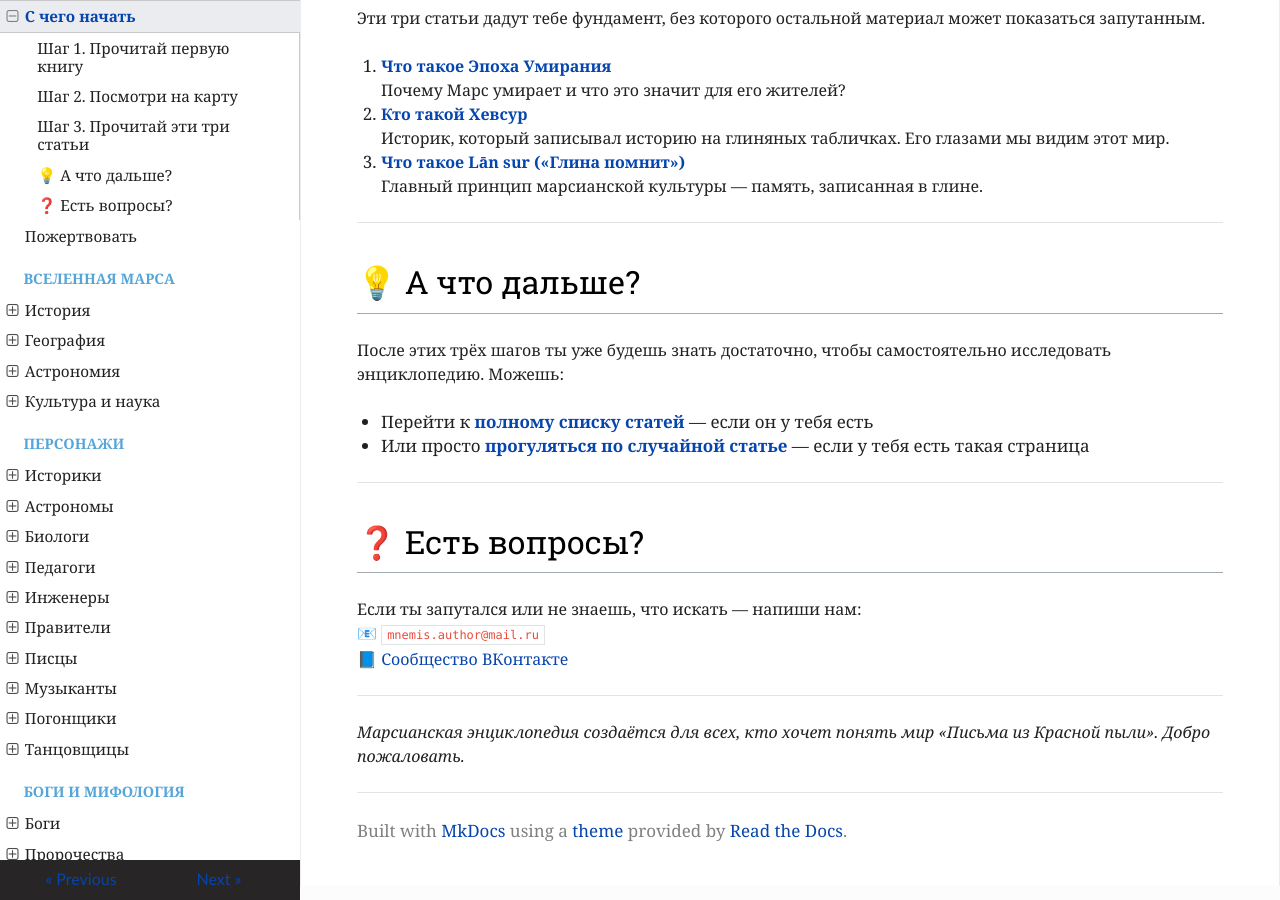
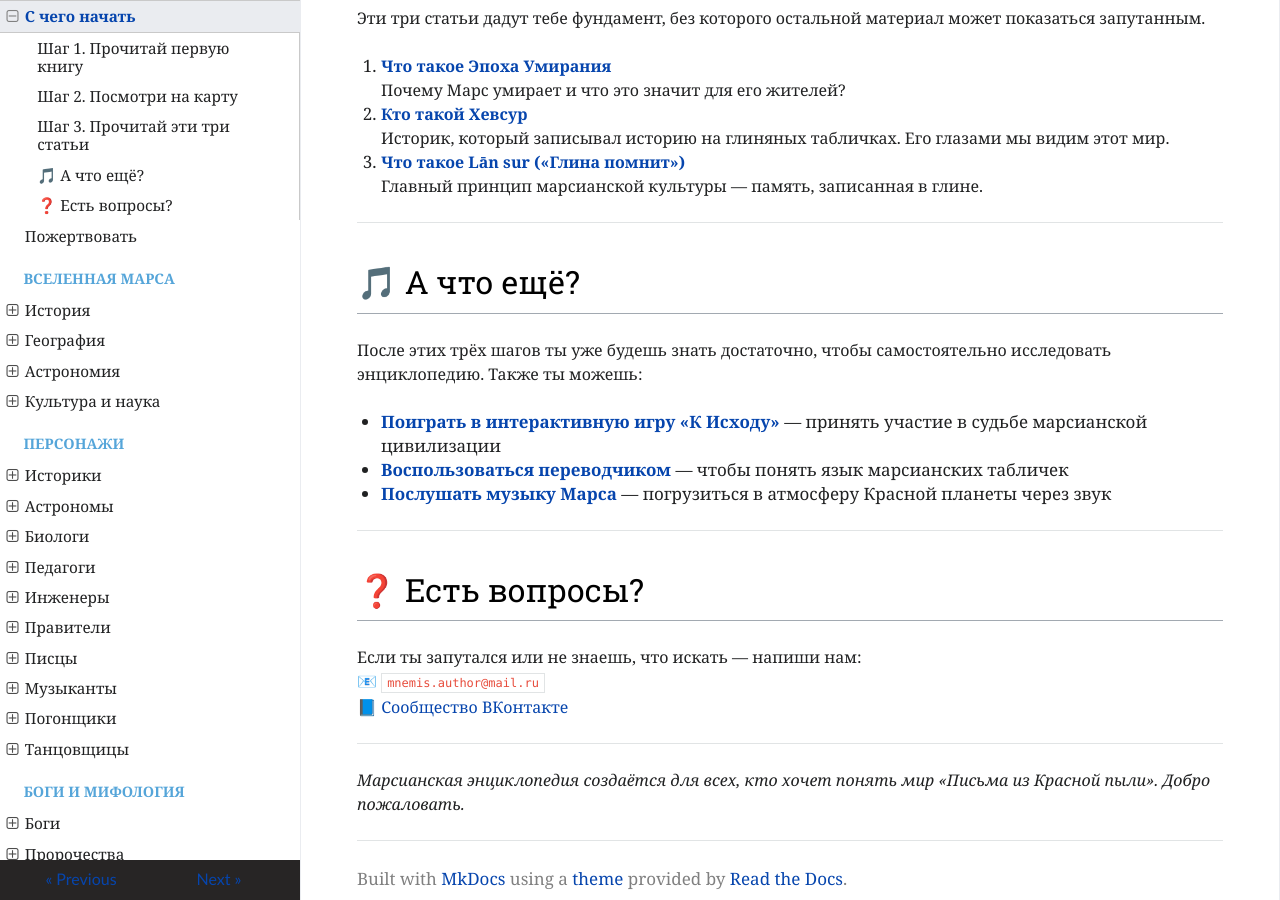
Before and after one commit to ivanhohlov14-bit/mars-encyclopedia, an MkDocs documentation site: the page built from docs/start-here.md, in a window 1280 px wide and 900 px high, scrolled down 1092 px. Built offline with MkDocs 1.6.1, drawn with Linux system fonts in a browser that asks for light colours; nearby versions of some CDN libraries; some of the changed text lies outside the part shown.

Commit message:
Update start-here.md

```diff
--- a/docs/start-here.md
+++ b/docs/start-here.md
@@ -12,7 +12,7 @@
 
 Всё начинается с книги, которая открывает цикл. Именно здесь ты познакомишься с главными героями, узнаешь, что такое Эпоха Умирания, и поймёшь, почему марсиане решили покинуть свою планету.
 
-👉 **[«Ацидалийское море» — первая книга цикла](https://mars-wiki.ru/books/acidalia-sea-book/)**
+👉 **[«Ацидалийское море» — первая книга цикла](https://mars-wiki.ru/books/acidalia-sea%20book/)**
 
 *Если ты хочешь сразу окунуться в атмосферу — начни с неё. Остальное станет понятнее после.*
 
@@ -22,7 +22,7 @@
 
 Мир Марса огромен: моря, города, вулканы и пустыни. Чтобы не заблудиться, просто открой карту и посмотри, где что находится.
 
-👉 **[Интерактивная карта Марса](https://mars-wiki.ru/map/)**
+👉 **[Интерактивная карта Марса](https://mars-wiki.ru/globe-map/)**
 
 *Кликай на метки — каждая ведёт к статье. Так ты сможешь изучать мир в своём темпе.*
 
@@ -43,12 +43,13 @@
 
 ---
 
-## 💡 А что дальше?
+## 🎵 А что ещё?
 
-После этих трёх шагов ты уже будешь знать достаточно, чтобы самостоятельно исследовать энциклопедию. Можешь:
+После этих трёх шагов ты уже будешь знать достаточно, чтобы самостоятельно исследовать энциклопедию. Также ты можешь:
 
-- Перейти к **[полному списку статей](https://mars-wiki.ru/soderzhanie/)** — если он у тебя есть
-- Или просто **[прогуляться по случайной статье](https://mars-wiki.ru/random/)** — если у тебя есть такая страница
+- **[Поиграть в интерактивную игру «К Исходу»](https://mars-wiki.ru/interactive/exodus/)** — принять участие в судьбе марсианской цивилизации
+- **[Воспользоваться переводчиком](https://mars-wiki.ru/translator/)** — чтобы понять язык марсианских табличек
+- **[Послушать музыку Марса](https://mars-wiki.ru/music/constructor/)** — погрузиться в атмосферу Красной планеты через звук
 
 ---
 
```
Also changed, not shown: other parts of docs/start-here.md (+1 -1 lines).
